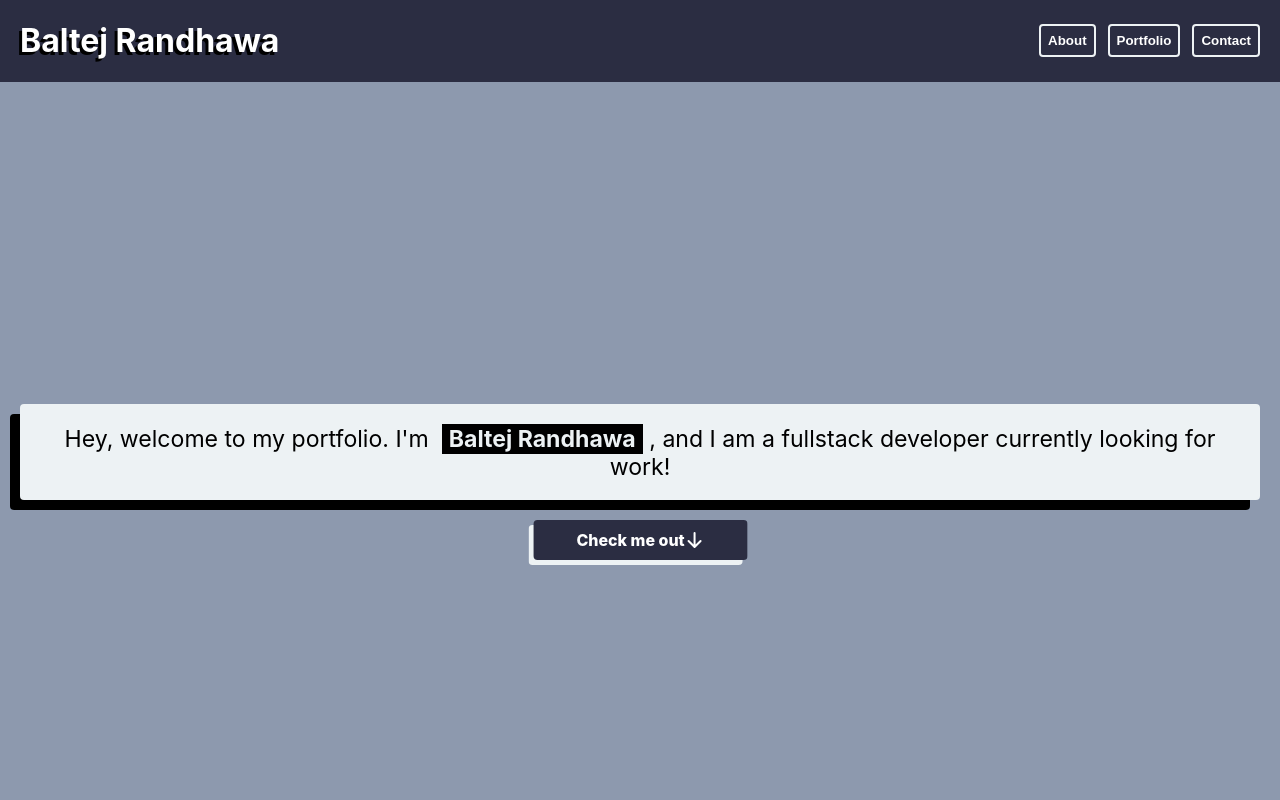
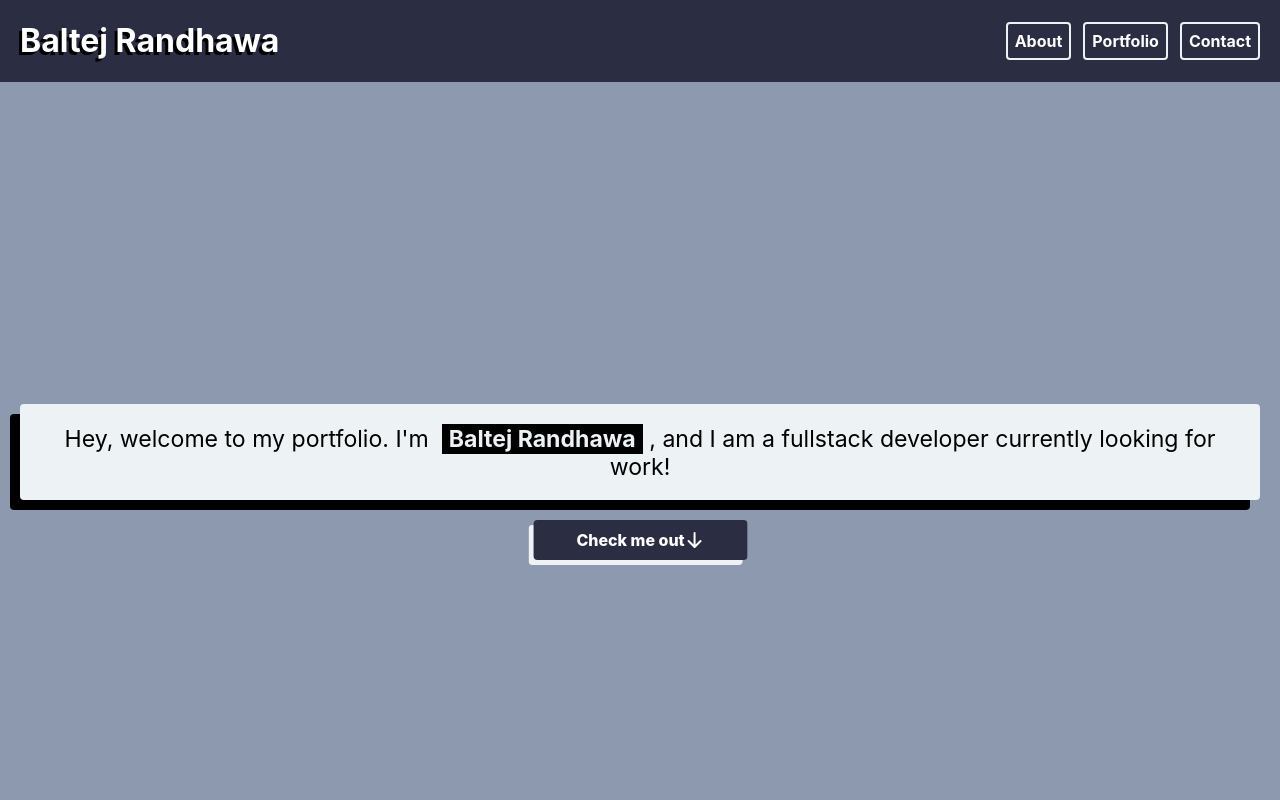
Before and after one commit to brandhawa99/project_portfolio, a React (Create React App) app: page / in a window 1280 px wide. Shown: the top 800 px of the page. Built offline with nearby package versions, Linux system fonts and the light colour scheme; the HTML template or start-up script is replaced by a standard one; a web font is replaced by a local one.

Commit message:
changed buttons to a tags

```diff
--- a/src/components/Navbar/Navbar.js
+++ b/src/components/Navbar/Navbar.js
@@ -8,9 +8,9 @@ const Navbar = () =>{
     <div className={styles.mainContainer}>
       <h1>Baltej Randhawa</h1>
       <div className={styles.buttonContainer}>
-        <button className={styles.navButton}>About</button>
-        <button className={styles.navButton}>Portfolio</button>
-        <button className={styles.navButton}>Contact</button>
+        <a href="#about" className={styles.navButton}>About</a>
+        <a href="#about" className={styles.navButton}>Portfolio</a>
+        <a href="#about" className={styles.navButton}>Contact</a>
       </div>
       <div className={styles.menuIcon}>
         <MenuIcon width={24} />
--- a/src/components/Navbar/Navbar.module.css
+++ b/src/components/Navbar/Navbar.module.css
@@ -20,6 +20,8 @@
   cursor: pointer;
   font-weight: 700;
   transition: transform .6s ease-in-out;
+  text-decoration: none;
+  text-shadow: none;
 }
 button:hover{
   transform: scale(1.1);
```
